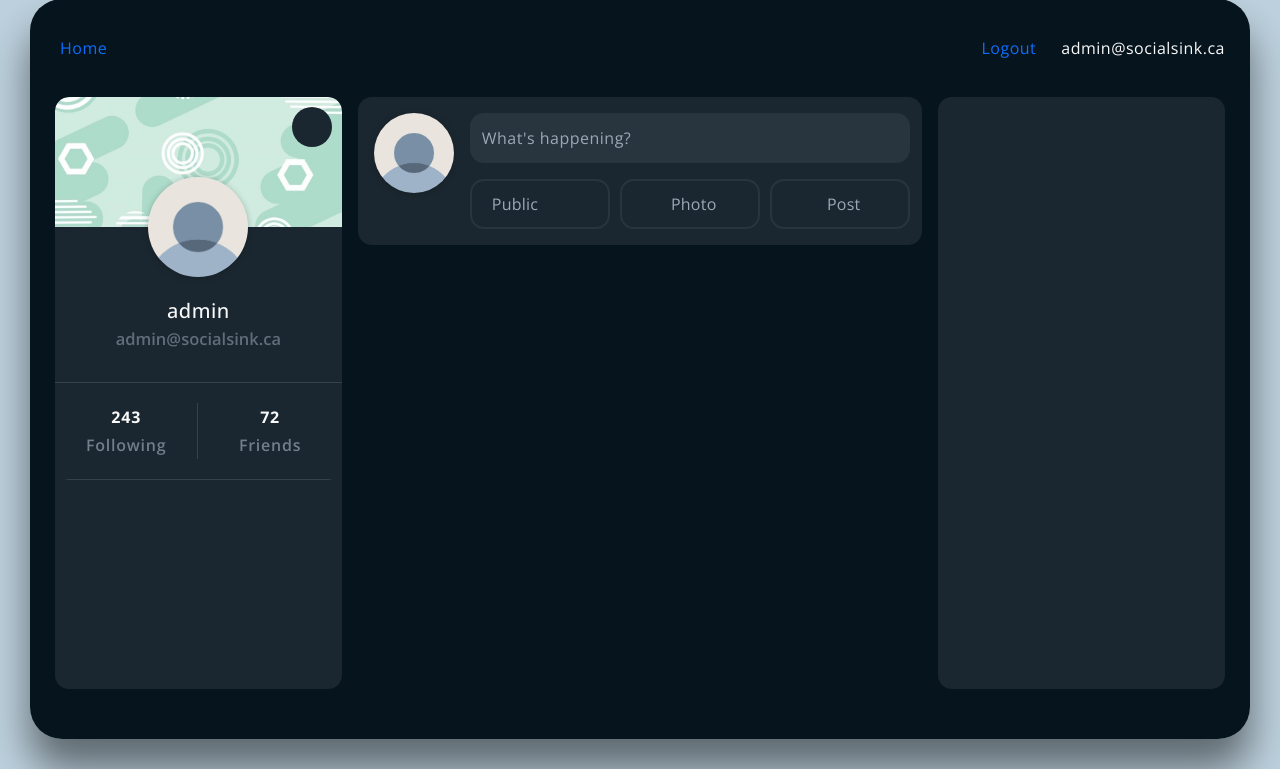
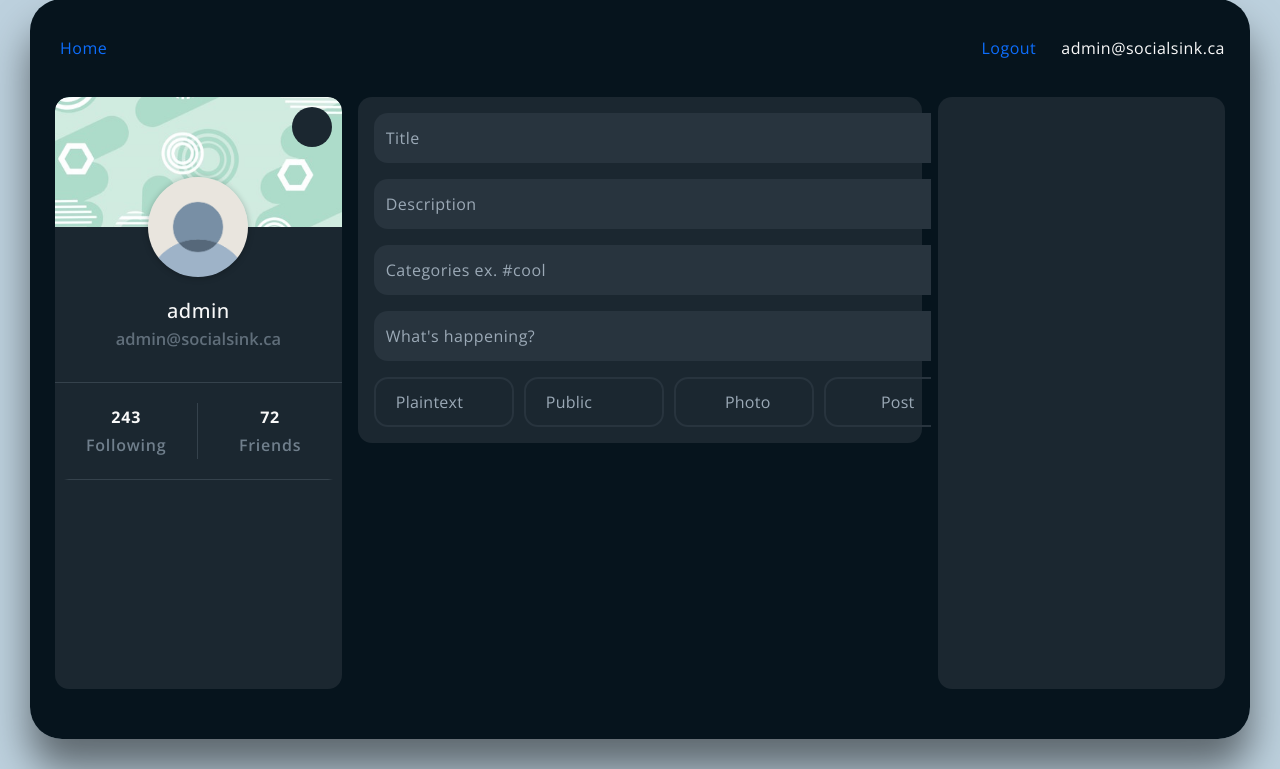
Before and after one commit to James-Laidlaw/Socialsink, a Django app: page / in a window 1280 px wide. Shown: the part 31-800 px from the top of the page. Run offline with Django 4.2, Linux system fonts and the light colour scheme; a user stored in the database is signed in; data comes from the database, SQL or seed files in the repository; both versions use the stored data as it was after the commit; data that the repository does not hold is empty; parts of the project's set-up code (start-up, migrations or seed data) failed here and were passed over; some libraries are stand-ins or nearby versions.

Commit message:
making a post done, need to do retrieving which solves inbox too

```diff
--- a/socialsink/main/models.py
+++ b/socialsink/main/models.py
@@ -47,7 +47,7 @@ class Post(models.Model):
     description = models.CharField(max_length=200, null=True)
     author = models.ForeignKey(Author, related_name='posts', on_delete=models.CASCADE)
     contentType = models.CharField(max_length=200, default="text/plain")
-    content = models.CharField(max_length=600)
+    content = models.TextField()
     source = models.CharField(max_length=200, null=True) #Where did reposter get post from
     origin = models.CharField(max_length=200, null=True) #Where post is actually from
     categories = models.CharField(max_length=200, null=True) #comma separated list of categories
@@ -56,6 +56,7 @@ class Post(models.Model):
     updated_at = models.DateTimeField(null=True, blank=True)
     edited = models.BooleanField(default=False)
     publicity = models.IntegerField(default=0) # 2 = private, 1 = friends, 0 = public
+    unlisted = models.BooleanField(default=False)
     private_to = models.ForeignKey(Author, related_name='readable_by', null=True, on_delete=models.SET_NULL) # only used if publicity = 0
 
 class Comment(models.Model):
--- a/socialsink/main/static/main/main.css
+++ b/socialsink/main/static/main/main.css
@@ -478,14 +478,29 @@ main {
     appearance: none;
 }
 
-.post-content .select-wrap {
+.post-content .publicity-select-wrap {
     position: relative;
 }
 
-.post-content .select-wrap:after {
+.post-content .content-type-select-wrap {
+    position: relative;
+}
+
+.post-content .publicity-select-wrap:after {
     color: var(--button-text);
     font-family: "Font Awesome 6 Free";
     content: "\f06e";
+    position: absolute;
+    top: 50%;
+    right: 20px;
+    pointer-events: none;
+    transform: translateY(-50%);
+}
+
+.post-content .content-type-select-wrap:after {
+    color: var(--button-text);
+    font-family: "Font Awesome 6 Free";
+    content: "\f15c";
     position: absolute;
     top: 50%;
     right: 20px;
--- a/socialsink/main/templates/main/includes/createpost.html
+++ b/socialsink/main/templates/main/includes/createpost.html
@@ -1,9 +1,11 @@
 {% block content %}
 <div class="feed-post create-new">
-    <a href="/"><img src="../../../static/images/unknown_user.png" class="profile-img" /></a>
-    <form class="post-content" onsubmit="submitPost(event)" enctype="multipart/form-data">
+    <form class="post-content" onsubmit="submitPost(event)">
         {% csrf_token %}
-        <input type="text" id="create-post-text" class="form-control" placeholder="What's happening?" aria-label="What's happening?" name="status">
+        <input type="text" id="create-post-title" class="form-control" placeholder="Title" autocomplete="off">
+        <input type="text" id="create-post-description" class="form-control" placeholder="Description" autocomplete="off">
+        <input type="text" id="create-post-categories" class="form-control" placeholder="Categories ex. #cool" autocomplete="off">
+        <input type="text" id="create-post-content" class="form-control" placeholder="What's happening?" aria-label="What's happening?" name="status" autocomplete="off">
         <div class="hide" id="image-preview-container">
             <img id="image-preview" src="#" alt="preview">
             <button type="button" onclick="removePhoto()"><i class="fa-solid fa-xmark"></i></button>
@@ -11,11 +13,17 @@
         <div class="post-btn-wrap">
             <!-- <label for="publicity-items"><i class="fa-solid fa-eye"></i>Publicity</label> -->
             <!-- Make the drop down menu styled like the buttons but clear that it is a drop down for selecting publicity -->
-            <div class="select-wrap">
+            <div class="content-type-select-wrap">
+                <select type="button" class="form-select btn" name="content-type-items" id="content-type-drop-down" placeholder="Content Type" aria-label="Plaintext">
+                    <option value="text/plain">Plaintext</option>
+                    <option value="text/markdown">Markdown</option>
+                </select>
+            </div>
+            <div class="publicity-select-wrap">
                 <select type="button" class="form-select btn" name="publicity-items" id="publicity-drop-down" placeholder="Publicity" aria-label="Public">
                     <option value="public">Public</option>
                     <option value="friends">Friends</option>
-                    <option value="private">Private</option>
+                    <option value="unlisted">Unlisted</option>
                 </select>
             </div>
             <div>
@@ -33,14 +41,77 @@
     function submitPost(e) {
         e.preventDefault()
 
-        text = document.getElementById("create-post-text")
+        title = document.getElementById("create-post-title")
+        description = document.getElementById("create-post-description")
+        categories = document.getElementById("create-post-categories")
+        content = document.getElementById("create-post-content")
+        contentType = document.getElementById("content-type-drop-down")
         publicity = document.getElementById("publicity-drop-down")
 
-        var formData = new FormData()
-        formData.append('text', text.value)
-        formData.append('publicity', publicity.value)
-        formData.append('image', photoAttachment.files[0])
+        origin = `${window.location.href}`
 
+        author_id = "{{author.id}}"
+
+        var error = false
+        if (title.value.length > 200) {
+            alert("Please enter a title less than 200 characters")
+            error = true
+        } else if (description.value.length > 200) {
+            alert("Please enter a description less than 200 characters")
+            error = true
+        } else if (categories.value.length > 200) {
+            alert("Please enter categories less than 200 characters")
+            error = true
+        }
+
+        if (!error) {
+            if (photoAttachment.files[0]) {
+                var reader = new FileReader()
+
+                reader.onload = function(e) {
+                    console.log(e.target.result)
+                    createPost(JSON.stringify({
+                        'title': title.value,
+                        'description': description.value,
+                        'categories': categories.value,
+                        'content': `${e.target.result}`,
+                        'contentType': contentType.value,
+                        'publicity': publicity.value,
+                        'origin': origin,
+                        'image': true,
+                    }))
+                }
+
+                reader.readAsDataURL(photoAttachment.files[0])
+
+            } else if (title.value.length > 0 && content.value.length > 0 && description.value.length > 0) {
+                createPost(JSON.stringify({
+                    'title': title.value,
+                    'description': description.value,
+                    'categories': categories.value,
+                    'content': content.value,
+                    'contentType': contentType.value,
+                    'publicity': publicity.value,
+                    'origin': origin,
+                    'image': false,
+                }))
+            } else {
+                alert("Please fill in the required fields")
+            }
+        }
+    }
+
+    function getFileData(file) {
+        var reader = new FileReader()
+
+        reader.onload = function(e) {
+            return e.target.result
+        }
+
+        reader.readAsDataURL(file)
+    }
+
+    function createPost(formData) {
         var csrf_token = "{{ csrf_token }}";
         $.ajaxSetup({
             beforeSend: function(xhr, settings) {
@@ -51,17 +122,23 @@
         });
         $.ajax({
             type: "POST",
-            url: "/api/make-post/",
+            url: `/service/authors/${author_id}/posts/`,
             data: formData,
-            contentType: false,
-            processData: false,
+            contentType: 'application/json',
             success: function (response, textStatus, http) {
                 if (http.status === 201) {
-                    text.value = ""
-                    // Reset the publicity drop down to public to fix the bug where it would reset to nothing
+                    title.value = ""
+                    description.value = ""
+                    categories.value = ""
+                    content.value = ""
+
+                    // Reset the publicity and content-type drop down to public and text/plain
                     $('#publicity-drop-down').val('public')
-                    // $("#image-preview").hide()
-                    removePhoto()
+                    $('#content-type-drop-down').val('text/plain')
+
+                    if (photoAttachment.files[0]) {
+                        removePhoto()
+                    }
                 }
             },
             error: function (error) {
@@ -81,6 +158,8 @@
     photoAttachment.addEventListener('change', function () {
         loadPhoto(photoAttachment.files[0]);
         $(".feed-post.create-new").toggleClass("upload-img");
+
+        $("#create-post-content").hide()
     })
 
     function loadPhoto(file) {
@@ -98,6 +177,9 @@
         $("#image-preview-container").addClass("hide");
         $(".feed-post.create-new").removeClass("upload-img");
         photoAttachment.value = '';
+
+        $("#create-post-content").val("")
+        $("#create-post-content").show()
     }
 
 </script>
--- a/socialsink/main/urls.py
+++ b/socialsink/main/urls.py
@@ -14,7 +14,6 @@ urlpatterns = [
     path("api/login/", views.loginRequest, name="loginRequest"),
     path("api/logout/", views.logoutRequest, name="logoutRequest"),
     path("api/register/", views.createAccount, name="createAccount"),
-    path("api/make-post/", views.makePost, name="makePost"),
     path("api/delete-account/", views.deleteAccount, name="deleteAccount"),
     path("api/delete-post/<int:id>", views.deletePost, name="deletePost"),
     path("api/get-old-available-posts/", views.getOldAvailablePosts, name="getOldAvailablePosts"),
--- a/socialsink/main/views.py
+++ b/socialsink/main/views.py
@@ -93,51 +93,6 @@ def logoutRequest(request):
 
     auth_logout(request)
     return Response(status=200)
-
-@api_view(['POST'])
-def makePost(request):
-    print("Make-post request received")
-
-    user = request.user
-    if user.is_authenticated:
-        text = request.data['text']
-        publicity = request.data['publicity']
-        image = request.data['image']
-
-        if publicity == 'public':
-            publicity = 0
-        elif publicity == 'friends':
-            publicity = 1
-        elif publicity == 'private':
-            publicity = 2
-        else:
-            publicity = -1 #Unknown publicity
-
-        author = Author.objects.get(user=user)
-        if publicity == 1:
-            author = Author.objects.get(user=user)
-            friends = author.friend_set.all()
-            post = Post(
-                author=author,
-                content=text,
-                image=image,
-                created_at=datetime.now(pytz.timezone('America/Edmonton')),
-                publicity=publicity,
-                private_to=friends)
-        else:
-            post = Post(
-                author=author,
-                content=text,
-                image=image,
-                created_at=datetime.now(pytz.timezone('America/Edmonton')),
-                publicity=publicity)
-
-        post.save()
-
-        return Response(status=201)
-
-    else:
-        return Response(status=401)
 
 @api_view(['GET'])
 def getOldAvailablePosts(request):
@@ -603,20 +558,24 @@ def postReqHandler(request, author_id, post_id):
         print("service: Get post request received")
         return getPost(request, post_id)
 
-    elif request.method == 'POST':
-        print("service: Update post request received")
-        return updatePost(request, post_id)
+    user = request.user
+    if user.is_authenticated:
+        if request.method == 'POST':
+            print("service: Update post request received")
+            return updatePost(request, post_id)
 
-    elif request.method == 'PUT':
-        print("service: Create specific post request received")
-        return createSpecificPost(request, author_id, post_id)
+        elif request.method == 'PUT':
+            print("service: Create specific post request received")
+            return createSpecificPost(request, author_id, post_id)
 
-    elif request.method == 'DELETE':
-        print("service: Delete post request received")
-        return deletePost_1(request, post_id)
+        elif request.method == 'DELETE':
+            print("service: Delete post request received")
+            return deletePost_1(request, post_id)
 
+        else:
+            return Response(status=405)
     else:
-        return Response(status=405)
+        return Response(status=401)
 
 def getPost(request, post_id):
     found_post = Post.objects.filter(id=post_id).first()
@@ -659,11 +618,6 @@ def createSpecificPost(request, author_id, post_id):
     if Post.objects.filter(id=post_id).exists():
         return Response(status=409) #409 = conflict
 
-    #check authorization
-    if author.user != request.user or not request.user.is_authenticated:
-        print("unauthorized, returning 401")
-        return Response(status=401)
-
     #slot in id
     request.data['id'] = post_id
 
@@ -679,14 +633,21 @@ def createSpecificPost(request, author_id, post_id):
 #not a great name, but it follows the spec
 @api_view(['GET', 'POST'])
 def postCreationReqHandler(request, author_id):
-    if request.method == 'POST':
-        print("service: Create post request received")
-        return createPost(request, author_id)
-    elif request.method == 'GET':
-        print("service: Get posts request received")
-        return getAuthorPosts(request, author_id)
+
+    user = request.user
+    if user.is_authenticated:
+
+        if request.method == 'POST':
+            print("service: Create post request received")
+            return createPost(request, author_id)
+        elif request.method == 'GET':
+            print("service: Get posts request received")
+            return getAuthorPosts(request, author_id)
+        else:
+            return Response(status=405)
+
     else:
-        return Response(status=405)
+        return Response(status=401)
 
 #like create specific post, but without the post_id
 def createPost(request, author_id):
@@ -694,17 +655,56 @@ def createPost(request, author_id):
     if author == None:
         return Response(status=404)
 
-    post_serializer = PostSerializer(data=request.data, context={'request': request})
+    try:
+        title = request.data['title']
+        description = request.data['description']
+        categories = request.data['categories']
+        content = request.data['content']
+        contentType = request.data['contentType']
+        publicity = request.data['publicity']
+        origin = request.data['origin']
+        image = request.data['image']
 
-    #check authorization
-    if author.user != request.user or not request.user.is_authenticated:
-        print("unauthorized, returning 401")
-        return Response(status=401)
+        if image:
+            contentType = content.split(",")[0].split(":")[1]
 
-    if post_serializer.is_valid():
-        post_serializer.save()
-        return Response(status=200)
-    else:
+        unlisted = False
+        if publicity == 'public':
+            publicity = 0
+        elif publicity == 'friends':
+            publicity = 1
+        elif publicity == 'unlisted':
+            publicity = 0
+            unlisted = True
+        else:
+            publicity = -1 #Unknown publicity
+
+        post = Post(
+                author=author,
+                title=title,
+                description=description,
+                categories=categories,
+                contentType=contentType,
+                content=content,
+                origin=origin,
+                publicity=publicity,
+                unlisted=unlisted,
+                created_at=datetime.now(pytz.timezone('America/Edmonton'))
+            )
+
+        if publicity == 1:
+            friends = author.friend_set.all()
+            post.private_to=friends
+
+        post.save()
+
+        origin += f'posts/{post.id}'
+        post.origin = origin
+
+        post.save()
+
+        return Response(status=201)
+    except:
         return Response(status=400)
 
 def getAuthorPosts(request, author_id):
```
Also changed, not shown: socialsink/main/tests.py (+1 -10 lines), socialsink/db.sqlite3, socialsink/main/migrations/0011_merge_20231122_1115.py (added), socialsink/main/migrations/0012_alter_post_content.py (added), socialsink/main/migrations/0013_post_unlisted.py (added).
